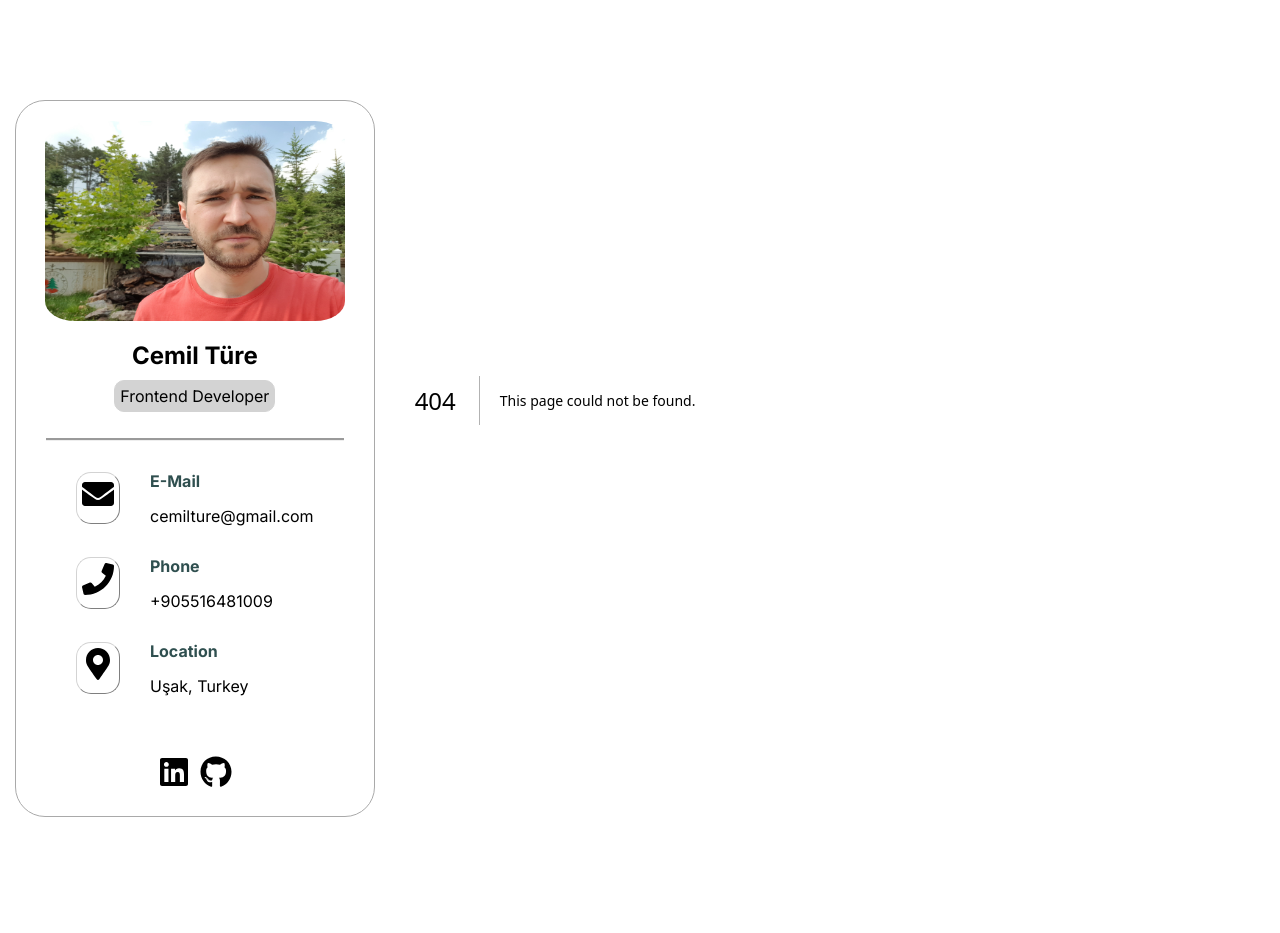
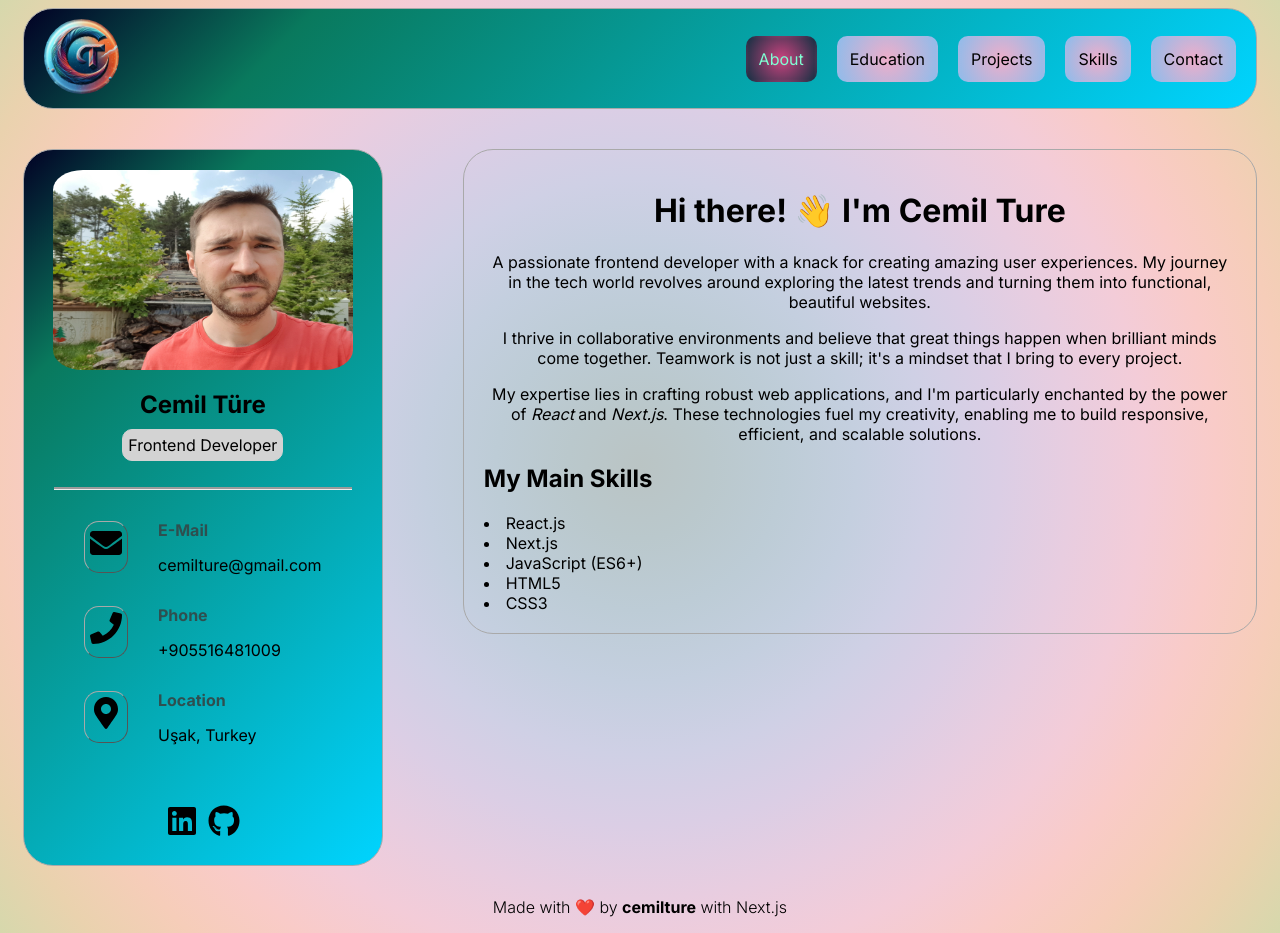
Before and after one commit to cemilture/personal-website, a Next.js app: page /about in a window 1280 px wide. Before the commit this address had no page. Before the commit the page ends 832 px from the top, so only its background shows below. Built offline with nearby package versions, Linux system fonts and the light colour scheme.

Commit message:
about page

```diff
--- /dev/null
+++ b/app/Header.tsx
@@ -0,0 +1,67 @@
+"use client";
+
+import styles from "./page.module.css";
+import Image from "next/image";
+import logo from "../public/logo.png";
+import Link from "next/link";
+import { usePathname } from "next/navigation";
+
+const Header = () => {
+  const pathname = usePathname();
+  console.log(pathname);
+
+  return (
+    <div className={styles.header}>
+      <Link href="/">
+        <Image
+          className={styles.logo}
+          src={logo}
+          alt="Cemil Ture's logo"
+          height={75}
+          width={75}
+        />
+      </Link>
+
+      <div className={styles.navigation}>
+        <Link
+          className={pathname === "/about" ? styles.active : styles.headerLink}
+          href="/about"
+        >
+          About
+        </Link>
+        <Link
+          className={
+            pathname === "/education" ? styles.active : styles.headerLink
+          }
+          href="/education"
+        >
+          Education
+        </Link>
+        <Link
+          className={
+            pathname === "/projects" ? styles.active : styles.headerLink
+          }
+          href="/projects"
+        >
+          Projects
+        </Link>
+        <Link
+          className={pathname === "/skills" ? styles.active : styles.headerLink}
+          href="/skills"
+        >
+          Skills
+        </Link>
+        <Link
+          className={
+            pathname === "/contact" ? styles.active : styles.headerLink
+          }
+          href="/contact"
+        >
+          Contact
+        </Link>
+      </div>
+    </div>
+  );
+};
+
+export default Header;
--- /dev/null
+++ b/app/about/page.tsx
@@ -0,0 +1,39 @@
+/* eslint-disable react/no-unescaped-entities */
+import styles from "../page.module.css";
+
+const about = () => {
+  return (
+    <div>
+      <div style={{ textAlign: "center" }}>
+        <h1>Hi there! 👋 I'm Cemil Ture</h1>
+        <p>
+          A passionate frontend developer with a knack for creating amazing user
+          experiences. My journey in the tech world revolves around exploring
+          the latest trends and turning them into functional, beautiful
+          websites.
+        </p>
+        <p>
+          I thrive in collaborative environments and believe that great things
+          happen when brilliant minds come together. Teamwork is not just a
+          skill; it's a mindset that I bring to every project.
+        </p>
+        <p>
+          My expertise lies in crafting robust web applications, and I'm
+          particularly enchanted by the power of <em>React</em> and{" "}
+          <em>Next.js</em>. These technologies fuel my creativity, enabling me
+          to build responsive, efficient, and scalable solutions.
+        </p>
+      </div>
+      <h2>My Main Skills</h2>
+      <div className={styles.skillsList}>
+        <li>React.js</li>
+        <li>Next.js</li>
+        <li>JavaScript (ES6+)</li>
+        <li>HTML5</li>
+        <li>CSS3</li>
+      </div>
+    </div>
+  );
+};
+
+export default about;
--- a/app/globals.css
+++ b/app/globals.css
@@ -2,101 +2,27 @@
   --font-mono: ui-monospace, Menlo, Monaco, "Cascadia Mono", "Segoe UI Mono",
     "Roboto Mono", "Oxygen Mono", "Ubuntu Monospace", "Source Code Pro",
     "Fira Mono", "Droid Sans Mono", "Courier New", monospace;
-
-  --foreground-rgb: 0, 0, 0;
-  --background-start-rgb: 214, 219, 220;
-  --background-end-rgb: 255, 255, 255;
-
-  --primary-glow: conic-gradient(
-    from 180deg at 50% 50%,
-    #16abff33 0deg,
-    #0885ff33 55deg,
-    #54d6ff33 120deg,
-    #0071ff33 160deg,
-    transparent 360deg
-  );
-  --secondary-glow: radial-gradient(
-    rgba(255, 255, 255, 1),
-    rgba(255, 255, 255, 0)
-  );
-
-  --tile-start-rgb: 239, 245, 249;
-  --tile-end-rgb: 228, 232, 233;
-  --tile-border: conic-gradient(
-    #00000080,
-    #00000040,
-    #00000030,
-    #00000020,
-    #00000010,
-    #00000010,
-    #00000080
-  );
-
-  --callout-rgb: 238, 240, 241;
-  --callout-border-rgb: 172, 175, 176;
-  --card-rgb: 180, 185, 188;
-  --card-border-rgb: 131, 134, 135;
-}
-
-@media (prefers-color-scheme: dark) {
-  :root {
-    --foreground-rgb: 255, 255, 255;
-    --background-start-rgb: 0, 0, 0;
-    --background-end-rgb: 0, 0, 0;
-
-    --primary-glow: radial-gradient(rgba(1, 65, 255, 0.4), rgba(1, 65, 255, 0));
-    --secondary-glow: linear-gradient(
-      to bottom right,
-      rgba(1, 65, 255, 0),
-      rgba(1, 65, 255, 0),
-      rgba(1, 65, 255, 0.3)
-    );
-
-    --tile-start-rgb: 2, 13, 46;
-    --tile-end-rgb: 2, 5, 19;
-    --tile-border: conic-gradient(
-      #ffffff80,
-      #ffffff40,
-      #ffffff30,
-      #ffffff20,
-      #ffffff10,
-      #ffffff10,
-      #ffffff80
-    );
-
-    --callout-rgb: 20, 20, 20;
-    --callout-border-rgb: 108, 108, 108;
-    --card-rgb: 100, 100, 100;
-    --card-border-rgb: 200, 200, 200;
-  }
-}
-
-* {
-  box-sizing: border-box;
-}
-
-html,
-body {
-  max-width: 100vw;
 }
 
 body {
-  color: rgb(var(--foreground-rgb));
-  background: linear-gradient(
-      to bottom,
-      transparent,
-      rgb(var(--background-end-rgb))
-    )
-    rgb(var(--background-start-rgb));
+  background-image: radial-gradient(
+    circle,
+    #bac4c4,
+    #bac8cc,
+    #bdccd6,
+    #c4cfdf,
+    #cfd0e5,
+    #dbcee5,
+    #e8cde0,
+    #f3ccd8,
+    #f9cbc8,
+    #f6cdb9,
+    #ead2ae,
+    #d6d8ac
+  );
 }
 
 a {
   color: inherit;
   text-decoration: none;
 }
-
-@media (prefers-color-scheme: dark) {
-  html {
-    color-scheme: dark;
-  }
-}
--- a/app/layout.tsx
+++ b/app/layout.tsx
@@ -11,12 +11,15 @@ import {
   FaMapMarkerAlt,
 } from "react-icons/fa";
 import profilePhoto from "../public/profile-photo.jpg";
+import logo from "../public/logo.jpg";
+import Link from "next/link";
+import Header from "./Header";
 
 const inter = Inter({ subsets: ["latin"] });
 
 export const metadata: Metadata = {
-  title: "Create Next App",
-  description: "Generated by create next app",
+  title: "Cemil Ture",
+  description: "Cemil Ture's personal website",
 };
 
 export default function RootLayout({
@@ -28,6 +31,29 @@ export default function RootLayout({
     <html lang="en">
       <body className={inter.className}>
         <div className={styles.mainDiv}>
+          <Header />
+
+          {/* <div className={styles.header}>
+            <div className={styles.logo}>
+              <Link href="/">
+                <Image
+                  className={styles.logo}
+                  src={logo}
+                  alt="Cemil Ture's logo"
+                  height={75}
+                  width={75}
+                />
+              </Link>
+            </div>
+            <div className={styles.navigation}>
+              <Link className={`link ${pathname === '/about' ? 'active' : ''}`} href="/about">About</Link>
+              <Link href="/education">Education</Link>
+              <Link href="/projects">Projects</Link>
+              <Link href="/skills">Skills</Link>
+              <Link href="/contact">Contact</Link>
+            </div>
+          </div> */}
+          <div className={styles.belowHeader}>
             <div className={styles.profileContainer}>
               <Image
                 className={styles.profileImage}
@@ -68,25 +94,36 @@ export default function RootLayout({
                 </div>
               </div>
               <div className={styles.iconsContainer}>
-              <a
+                <Link
                   href="https://www.linkedin.com/in/cemilture/"
                   target="_blank"
                   rel="noopener noreferrer"
                 >
                   <FaLinkedin />
-              </a>
-              <a
+                </Link>
+                <Link
                   href="https://github.com/cemilture"
                   target="_blank"
                   rel="noopener noreferrer"
                 >
                   <FaGithub />
-              </a>
+                </Link>
               </div>
             </div>
-
-          {children}
+            <div className={styles.children}>{children}</div>
           </div>
+        </div>
+        <footer style={{ textAlign: "center", fontWeight: "300" }}>
+          <p>
+            Made with ❤️ by{" "}
+            <strong>
+              <Link href="https://www.linkedin.com/in/cemilture/">
+                cemilture
+              </Link>
+            </strong>{" "}
+            with Next.js
+          </p>
+        </footer>
       </body>
     </html>
   );
--- a/app/page.module.css
+++ b/app/page.module.css
@@ -1,6 +1,32 @@
 .mainDiv {
   display: flex;
+  flex-direction: column;
   gap: 25px;
+}
+
+.header {
+  display: flex;
+  justify-content: space-between;
+  align-items: center;
+  padding: 10px 20px;
+  border: 1px solid darkgrey;
+  border-radius: 30px;
+  margin: 0 15px;
+  background-image: linear-gradient(
+    135deg,
+    rgba(2, 0, 36, 1) 0%,
+    rgba(9, 121, 93, 1) 22%,
+    rgba(0, 212, 255, 1) 100%
+  );
+}
+
+.logo {
+  border-radius: 40px;
+}
+
+.belowHeader {
+  display: flex;
+  gap: 50px;
 }
 
 .profileContainer {
@@ -15,7 +41,12 @@
   height: 100%;
   position: sticky;
   top: 50px;
-  margin-top: 100px;
+  background-image: linear-gradient(
+    135deg,
+    rgba(2, 0, 36, 1) 0%,
+    rgba(9, 121, 93, 1) 22%,
+    rgba(0, 212, 255, 1) 100%
+  );
 }
 
 .profileImage {
@@ -50,7 +81,7 @@
   font-size: xx-large;
   border-radius: 15px;
   padding: 5px;
-  border: 1px outset lightgray;
+  border: 1px outset darkgray;
 }
 
 .infoHeader {
@@ -66,3 +97,44 @@
 .iconsContainer a {
   margin: 5px;
 }
+
+.children {
+  border: 1px solid darkgrey;
+  border-radius: 30px;
+  padding: 20px;
+  margin: 15px;
+  height: 100%;
+}
+
+.headerLink {
+  margin-left: 20px;
+  padding: 10px;
+  border: outset transparent;
+  background-image: radial-gradient(
+    circle,
+    rgba(238, 174, 202, 1) 0%,
+    rgba(148, 187, 233, 1) 100%
+  );
+  border-radius: 10px;
+}
+
+.headerLink:hover {
+  border: inset aquamarine;
+}
+
+.active {
+  margin-left: 20px;
+  padding: 10px;
+  border: outset transparent;
+  color: aquamarine;
+  background-image: radial-gradient(
+    circle,
+    rgba(201, 67, 126, 1) 0%,
+    rgba(31, 49, 70, 1) 100%
+  );
+  border-radius: 10px;
+}
+
+.active:hover {
+  border: inset;
+}
```
Also changed, not shown: app/contact/page.tsx (added, +7 -0 lines), app/education/page.tsx (added, +7 -0 lines), app/projects/page.tsx (added, +7 -0 lines), app/skills/page.tsx (added, +7 -0 lines), app/icon.png (added), public/logo.png (added). Lines whose indentation alone changed are shown as unchanged.
